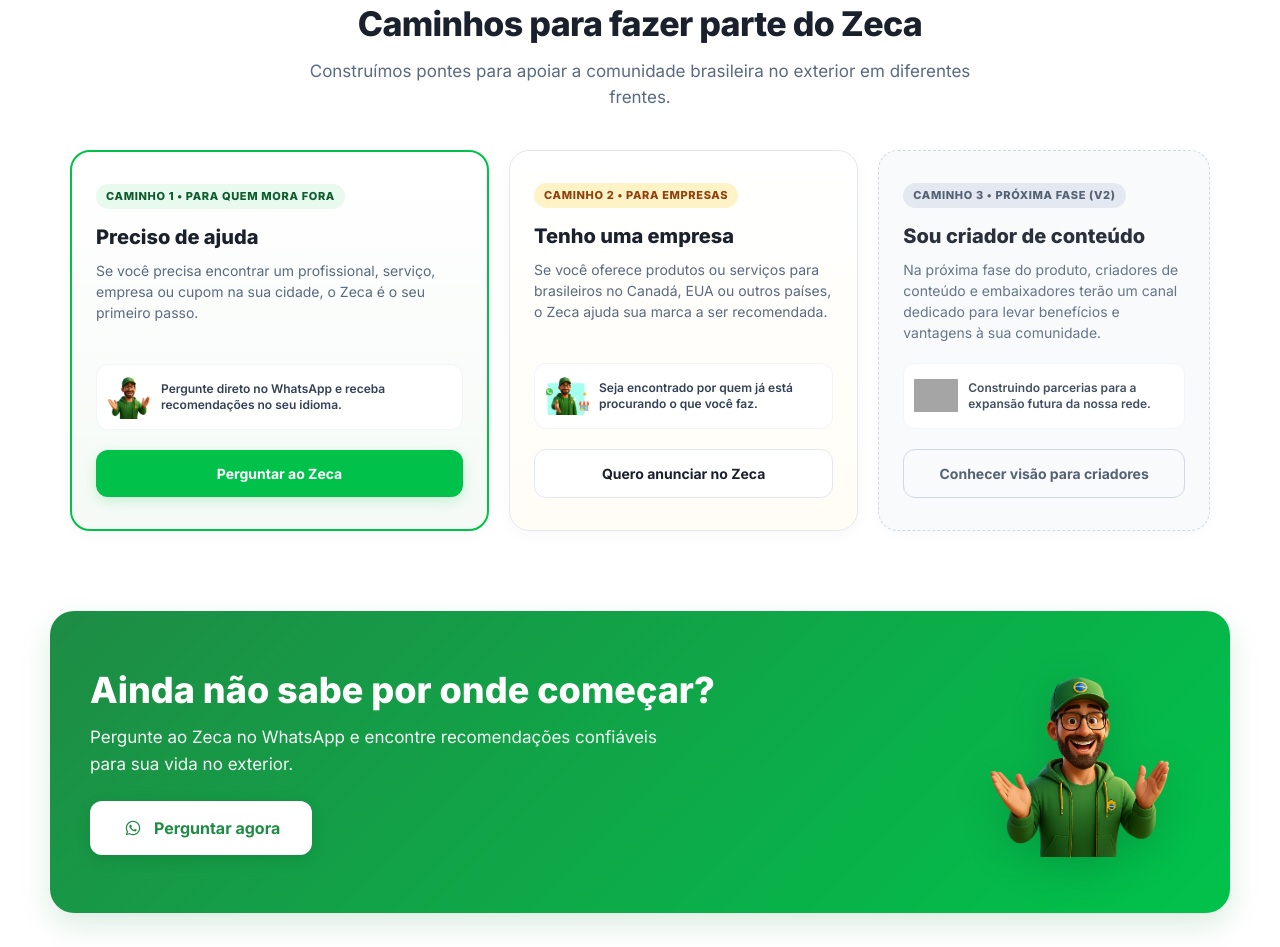
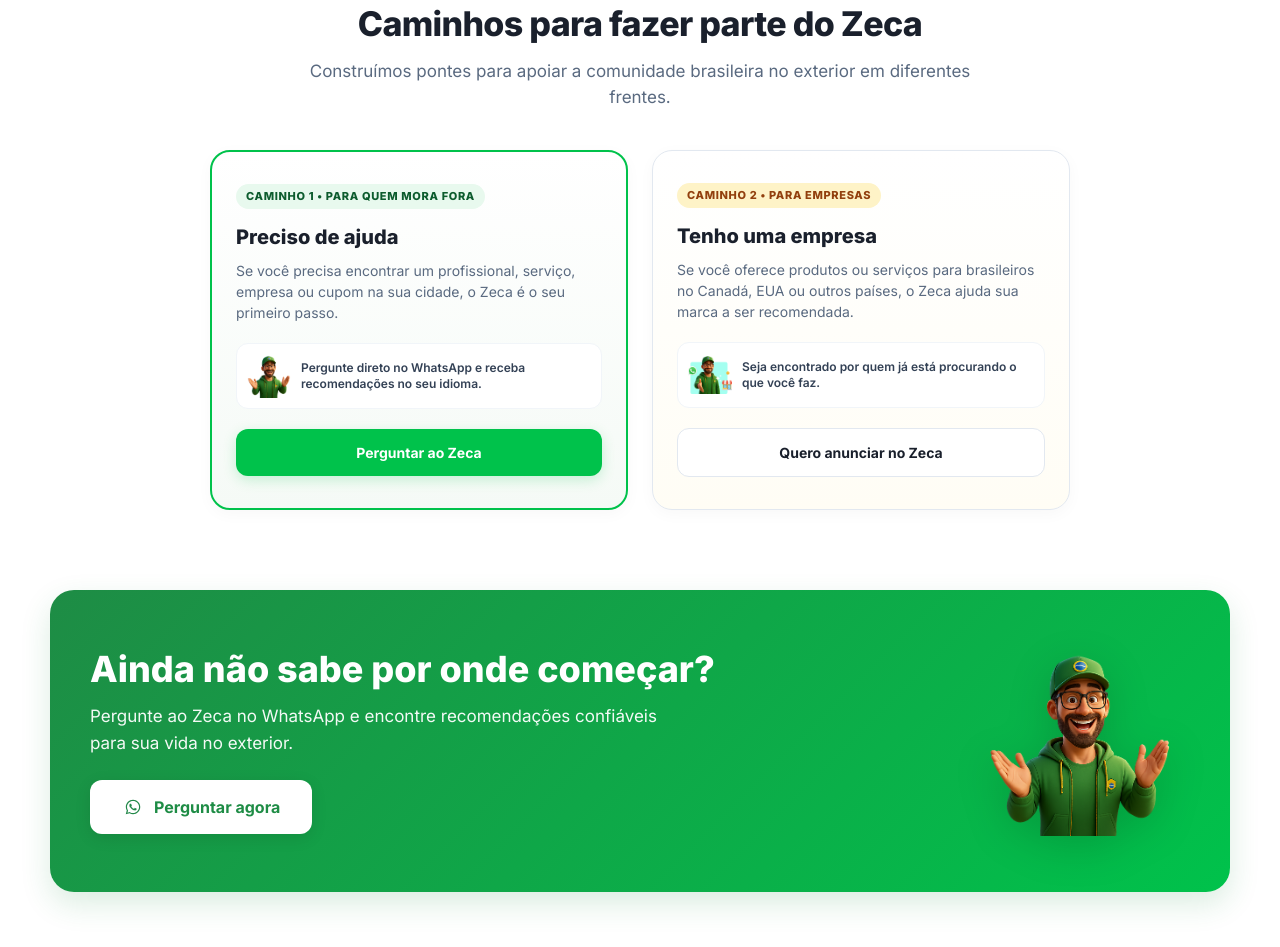
Before and after one commit to charlesbamam/perguntaprozeca-mvp, a plain HTML site: page home-zeca-personagem.html in a window 1280 px wide. Shown: the part 3578-4525 px from the top of the page. Drawn offline with Linux system fonts and the light colour scheme; grey boxes are pictures that could not be loaded.

Commit message:
refactor: remove mencoes e bloco de embaixadores de home-zeca-personagem

```diff
--- a/home-zeca-personagem.html
+++ b/home-zeca-personagem.html
@@ -1024,9 +1024,10 @@
 
     .three-paths-grid {
       display: grid;
-      grid-template-columns: 1.2fr 1fr 0.95fr;
-      gap: 20px;
-      margin-top: 40px;
+      grid-template-columns: repeat(2, 1fr);
+      max-width: 860px;
+      margin: 40px auto 0 auto;
+      gap: 24px;
       align-items: stretch;
     }
 
@@ -1784,7 +1785,7 @@
     </section>
 
     <!-- ==========================================================================
-       6. ECOSSISTEMA EM EXPANSÃO (3 CAMINHOS CLAROS: USUÁRIO, EMPRESA E V2)
+       6. ECOSSISTEMA EM EXPANSÃO (2 CAMINHOS CLAROS: QUEM PRECISA DE AJUDA E EMPRESAS)
        ========================================================================== -->
     <section class="three-paths-section" id="caminhos">
       <div class="container">
@@ -1793,7 +1794,7 @@
 
         <div class="three-paths-grid">
 
-          <!-- CAMINHO 1: PRECISO DE AJUDA (Destaque Principal) -->
+          <!-- CAMINHO 1: PRECISO DE AJUDA (Para quem mora fora) -->
           <div class="path-card-refined primary-path">
             <span class="path-card-top-tag tag-primary">Caminho 1 • Para quem mora fora</span>
             <h3>Preciso de ajuda</h3>
@@ -1807,7 +1808,7 @@
             </a>
           </div>
 
-          <!-- CAMINHO 2: TENHO UMA EMPRESA (Comercial / MVP) -->
+          <!-- CAMINHO 2: TENHO UMA EMPRESA (Para empresas) -->
           <div class="path-card-refined business-path">
             <span class="path-card-top-tag tag-business">Caminho 2 • Para empresas</span>
             <h3>Tenho uma empresa</h3>
@@ -1818,20 +1819,6 @@
             </div>
             <a href="anuncie-no-zeca.html" class="btn-path-action btn-path-secondary">
               Quero anunciar no Zeca
-            </a>
-          </div>
-
-          <!-- CAMINHO 3: SOU CRIADOR DE CONTEÚDO (Visão Futura / V2) -->
-          <div class="path-card-refined creator-path">
-            <span class="path-card-top-tag tag-v2">Caminho 3 • Próxima fase (V2)</span>
-            <h3>Sou criador de conteúdo</h3>
-            <p>Na próxima fase do produto, criadores de conteúdo e embaixadores terão um canal dedicado para levar benefícios e vantagens à sua comunidade.</p>
-            <div class="path-card-zeca-snippet">
-              <img src="imagens/zeca-pisca.png" alt="Zeca para criadores de conteúdo">
-              <span>Construindo parcerias para a expansão futura da nossa rede.</span>
-            </div>
-            <a href="embaixadores.html" class="btn-path-action btn-path-v2">
-              Conhecer visão para criadores
             </a>
           </div>
 
```
